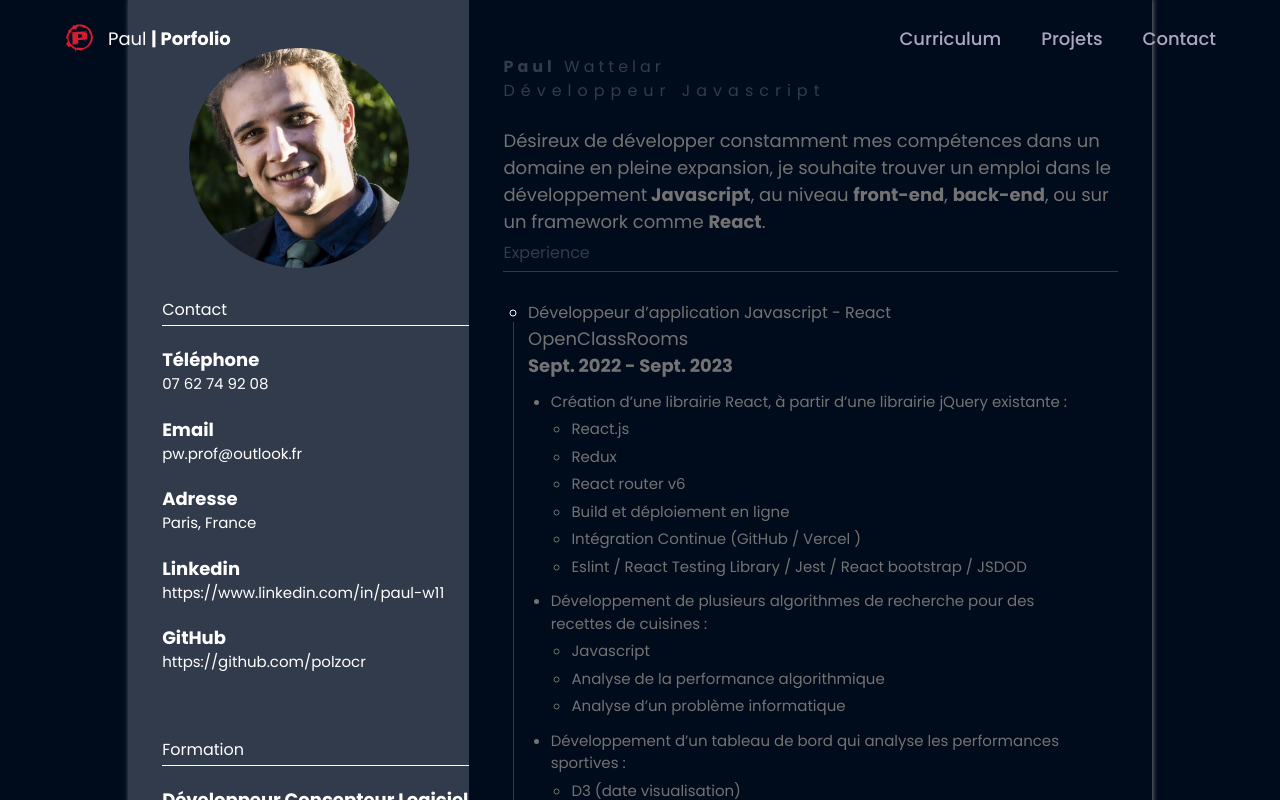
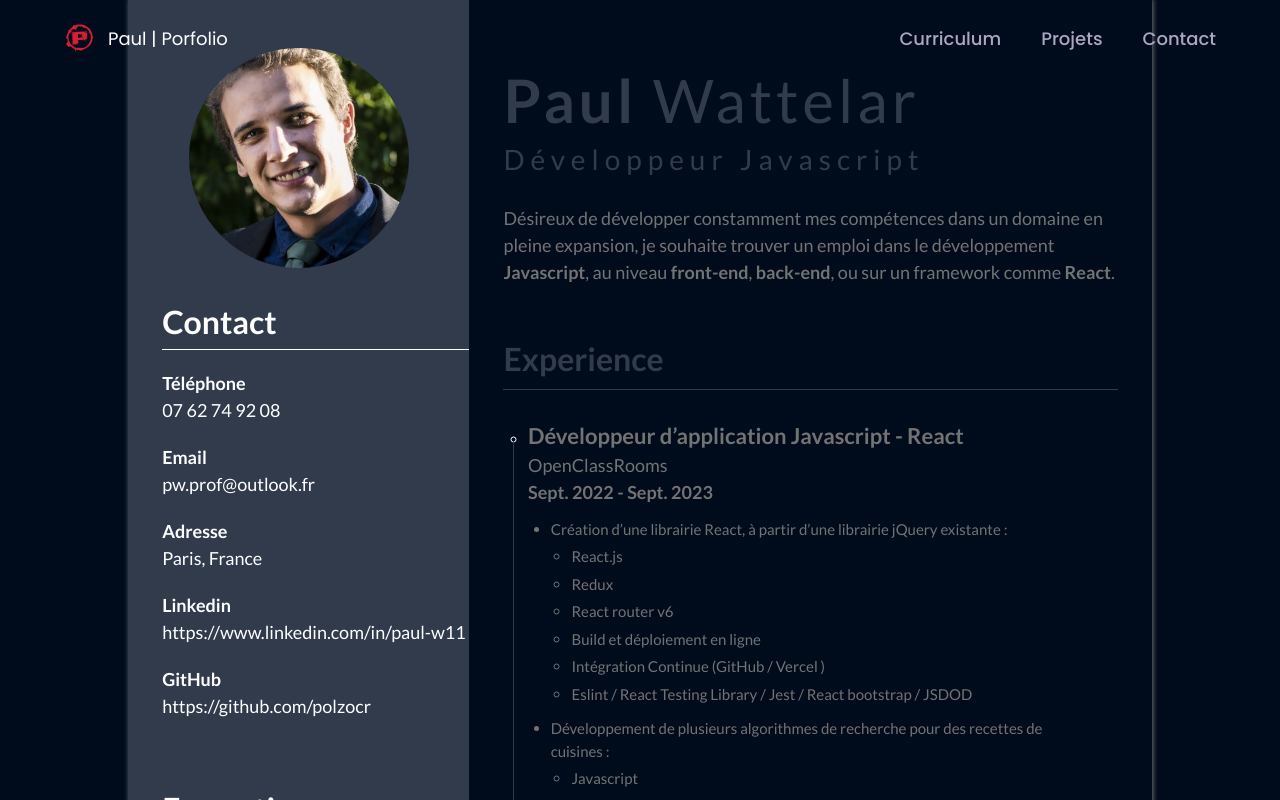
Before and after one commit to polzocr/3d_portfolio, a React (Vite) app: page /cv in a window 1280 px wide. Shown: the top 800 px of the page. Built offline with nearby package versions, Linux system fonts and the light colour scheme.

Commit message:
cv toujours

```diff
--- a/index.html
+++ b/index.html
@@ -4,6 +4,11 @@
     <meta charset="UTF-8" />
     <link rel="icon" type="image/svg+xml" href="./src/assets/p-logo-1t.svg" />
     <meta name="viewport" content="width=device-width, initial-scale=1.0" />
+    <link rel="preconnect" href="https://fonts.googleapis.com">
+    <link rel="preconnect" href="https://fonts.gstatic.com" crossorigin>
+    <link
+      href="https://fonts.googleapis.com/css2?family=Lato:ital,wght@0,100;0,300;0,400;0,700;0,900;1,100;1,300;1,400;1,700;1,900&display=swap"
+      rel="stylesheet">
     <title>Paaa | Portfolio</title>
   </head>
   <body>
--- a/src/components/Hero.jsx
+++ b/src/components/Hero.jsx
@@ -7,7 +7,7 @@
 
 const Hero = () => {
   return (
-    <section className='relative w-full h-screen mx-auto'>
+    <section className='relative w-full h-screen mx-auto '>
       <div className={`${styles.paddingX} absolute inset-0  lg:top-[220px] top-[100px] max-w-7xl mx-auto flex flex-row items-start gap-5`}>
         <div className='flex flex-col justify-center items-center mt-5'>
           <div className='w-5 h-5 rounded-full bg-[#00E8EE]'/>
--- a/src/components/Navbar.jsx
+++ b/src/components/Navbar.jsx
@@ -28,7 +28,8 @@
 
 
   return (
-     <nav className={`${styles.paddingX} w-full flex items-center py-5 fixed top-0 z-20 ${scrolled ? "bg-primary" : "bg-transparent"}`} >
+    <header>
+      <nav className={`${styles.paddingX} w-full flex items-center py-5 fixed top-0 z-20 ${scrolled ? "bg-primary" : "bg-transparent"}`} >
       <div className='w-full flex justify-between items-center max-w-7xl mx-auto'>
         <Link
           to='/'
@@ -72,6 +73,8 @@
         </div>
       </div>
     </nav>
+    </header>
+
   )
 }
 
--- a/src/components/cv/Aside/Infos/index.css
+++ b/src/components/cv/Aside/Infos/index.css
@@ -10,6 +10,6 @@
 }
 
 .title-infos{
-    color: white ;
-    border-bottom: 1px solid #fff ;
+    color: white !important;
+    border-bottom: 1px solid #fff !important;
 }
--- a/src/components/cv/Content/index.css
+++ b/src/components/cv/Content/index.css
@@ -3,6 +3,8 @@
     color: #737373;
     font-size: 18px ;
 }
+
+
 .ul-exp{
     padding: 0 4%;
     list-style-type: circle;
--- a/src/index.css
+++ b/src/index.css
@@ -4,14 +4,17 @@
 @tailwind components;
 @tailwind utilities;
 
+
+
 * {
   margin: 0;
   padding: 0;
+  font-family: "Poppins", sans-serif;
   box-sizing: border-box;
-  font-family: "Poppins", sans-serif;
   scroll-behavior: smooth;
   color-scheme: dark;
 }
+
 
 .hash-span {
   margin-top: -100px;
--- a/src/pages/Cv/index.css
+++ b/src/pages/Cv/index.css
@@ -2,8 +2,13 @@
     max-width: 1024px;
     margin: auto;
     box-shadow: 1px -1px 5px 0px #737373;
+    font-family: "Lato", sans-serif;
     /* height: 100vh; */
     /* width: 80%; */
+}
+
+#cv * {
+    font-family: "Lato", sans-serif;
 }
 
 
@@ -11,6 +16,7 @@
     #cv{
         display: grid;
         grid-template-columns: repeat(3, 1fr);
+        padding-top: 10;
     }
 }
 
@@ -27,18 +33,18 @@
     padding: 8% 5% 5% 5% ;
 }
 
-span {
+#cv span {
     font-weight: bold;
 }
 
-h1 {
+#cv h1 {
     font-size: 60px;
     font-weight: normal;
     color: #323B4C ;
     letter-spacing: 4px;
 }
 
-h2 {
+#cv h2 {
     font-size: 28px;
     font-weight: 500;
     color: #323B4C ;
@@ -46,7 +52,7 @@
     margin-top: -1%
 }
 
-h3{
+ #cv h3{
     font-size:32px;
     font-weight: bold;
     color: #323B4C ;
@@ -55,12 +61,12 @@
     padding: 1% 0;
 }
 
-h4{
+#cv h4{
     font-size: 22px;
     color: #737373;
     font-weight: bold;
 }
 
-p {
+#cv p {
     font-size: 18px ;
 }
--- a/src/pages/Cv/index.jsx
+++ b/src/pages/Cv/index.jsx
@@ -5,7 +5,7 @@
 
 export default function Cv(){
     return (
-        <main>
+        <>
             <section id='cv'>
                 <section id="side">
                     <Aside />
@@ -14,6 +14,6 @@
                     <Content />
                 </section>
             </section>
-        </main>
+        </>
     )
 }
--- a/src/pages/Home/index.jsx
+++ b/src/pages/Home/index.jsx
@@ -4,7 +4,6 @@
     return (
         <main>
             <div className="bg-hero-pattern bg-cover bg-no-repeat bg-center">
-                {/* <Navbar /> */}
                 <Hero />
             </div>
             <Tech />
--- a/src/pages/Layout/index.jsx
+++ b/src/pages/Layout/index.jsx
@@ -4,9 +4,7 @@
 export default function Layout(){
     return (
         <div className="relative z-0 bg-primary">
-            <div className="bg-hero-pattern bg-cover bg-no-repeat bg-center">
-                <Navbar />
-            </div>
+            <Navbar />
             <Outlet />
         </div>
     )
```
